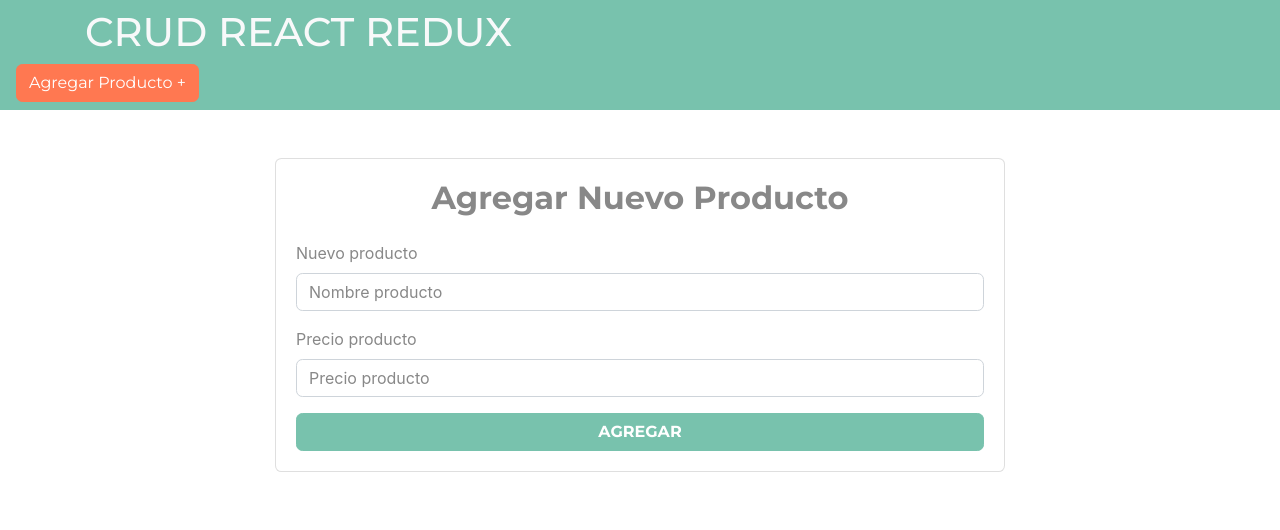
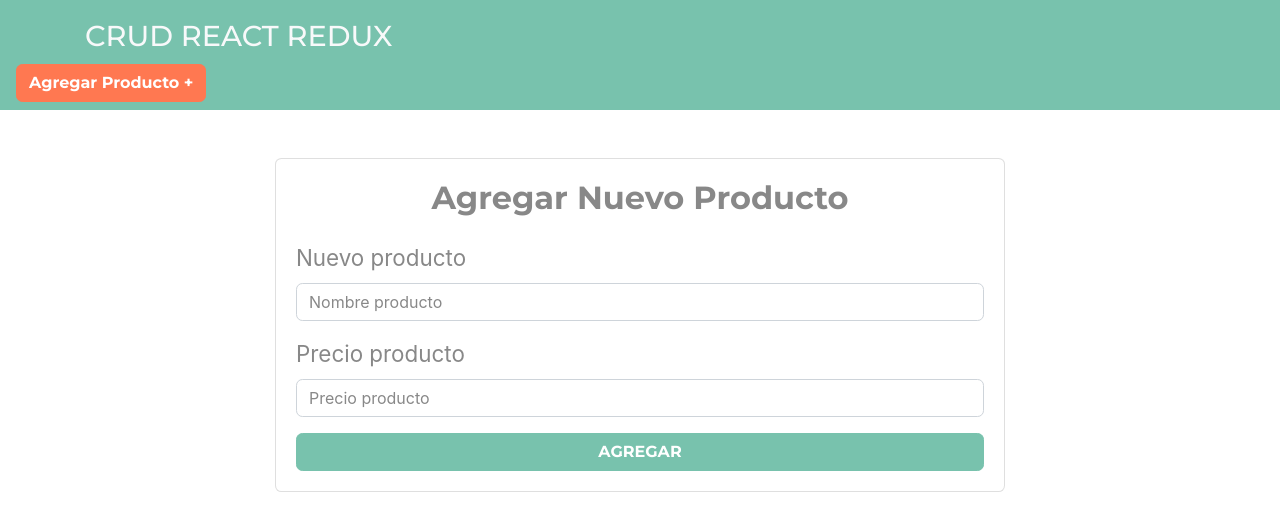
Before and after one commit to ereicba89/react-simple-crud, a React (Create React App) app: page /productos/nuevo in a window 1280 px wide. Shown: the top 530 px of the page. Built offline with nearby package versions, Linux system fonts and the light colour scheme.

Commit message:
add redux react-redux

```diff
--- a/package.json
+++ b/package.json
@@ -9,8 +9,11 @@
     "json-server": "^0.16.1",
     "react": "^16.13.1",
     "react-dom": "^16.13.1",
+    "react-redux": "^7.2.0",
     "react-router-dom": "^5.1.2",
-    "react-scripts": "3.4.1"
+    "react-scripts": "3.4.1",
+    "redux": "^4.0.5",
+    "redux-thunk": "^2.3.0"
   },
   "scripts": {
     "start": "react-scripts start",
--- a/src/index.css
+++ b/src/index.css
@@ -1,13 +1,51 @@
 body {
   margin: 0;
-  font-family: -apple-system, BlinkMacSystemFont, 'Segoe UI', 'Roboto', 'Oxygen',
-    'Ubuntu', 'Cantarell', 'Fira Sans', 'Droid Sans', 'Helvetica Neue',
+  padding: 0;
+  font-weight: 400;
+  font-family: -apple-system, BlinkMacSystemFont, "Segoe UI", "Roboto", "Oxygen",
+    "Ubuntu", "Cantarell", "Fira Sans", "Droid Sans", "Helvetica Neue",
     sans-serif;
   -webkit-font-smoothing: antialiased;
   -moz-osx-font-smoothing: grayscale;
+  font-size: 16px;
 }
 
-code {
-  font-family: source-code-pro, Menlo, Monaco, Consolas, 'Courier New',
-    monospace;
+h1 a {
+  font-size: 1.8rem;
 }
+h1 a.text-light:hover {
+  color: white!important;
+  text-decoration: none!important;
+}
+.nuevo-post{
+  font-weight: bold;
+  text-transform: uppercase;
+}
+
+.btn {
+  font-weight: bold;
+}
+.form-group label,
+.list-group-item {
+  font-size: 1.4rem;
+}
+
+.navbar .btn {
+  flex:1;
+}
+@media (min-width:768px){
+    .navbar .btn {
+      flex: 0 1 auto;
+    }
+}
+.acciones {
+  margin: 1rem 0;
+}
+@media (min-width:768px) {
+  .acciones{
+    margin: 0;
+  }
+}
+.acciones > *{
+  flex: 1;
+}
--- /dev/null
+++ b/src/reducers/index.js
@@ -0,0 +1,6 @@
+import { combineReducers } from 'redux'
+import productosReducer from './productosReducer'
+
+export default combineReducers({
+    productos: productosReducer
+})
--- /dev/null
+++ b/src/reducers/productosReducer.js
@@ -0,0 +1,15 @@
+// cada reducer tiene su propio state
+
+const initialState = {
+    productos: [],
+    error: null,
+    loading: false
+}
+
+
+export default function(state = initialState, action){
+    switch(action.type){
+        default:
+            return state;
+    }
+}
--- /dev/null
+++ b/src/store.js
@@ -0,0 +1,15 @@
+import { createStore, applyMiddleware, compose } from 'redux';
+import thunk from 'redux-thunk'
+import reducer from './reducers'
+
+const store = createStore(
+    reducer,
+    compose(applyMiddleware(thunk),
+
+    //cuando tengamos instalado redux dev tool sino da error
+    typeof windows === 'object' && typeof window.__REDUX_DEVTOOLS_EXTENSION__ !== 'undefined' ?
+        window.__REDUX_DEVTOOLS_EXTENSION__() : f => f
+    )
+)
+
+export default store;
```
Also changed, not shown: src/App.js (+8 -0 lines), 1 other file (tests, documents, lock files or other folders).
